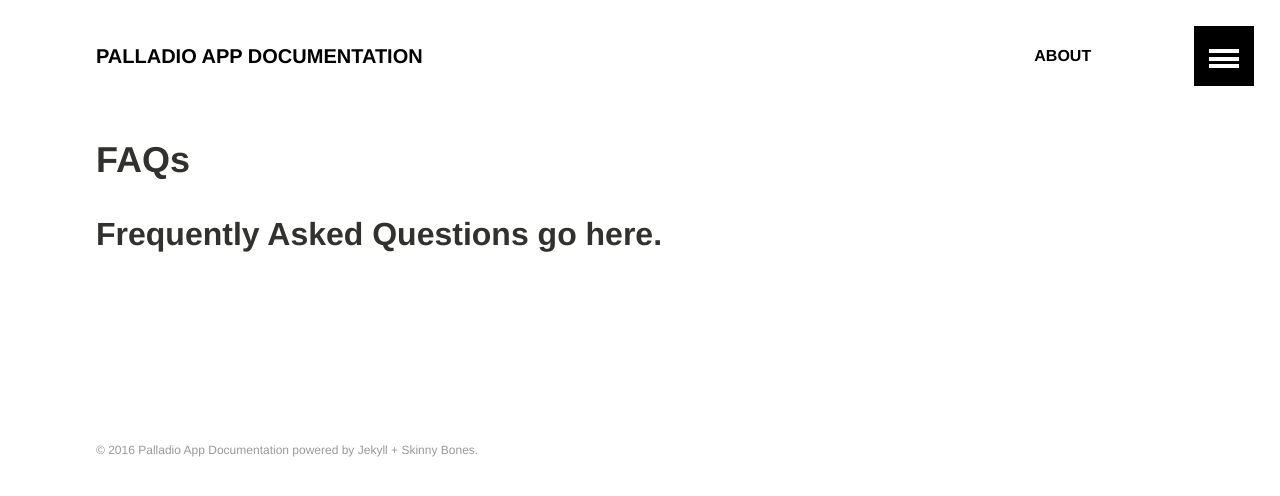
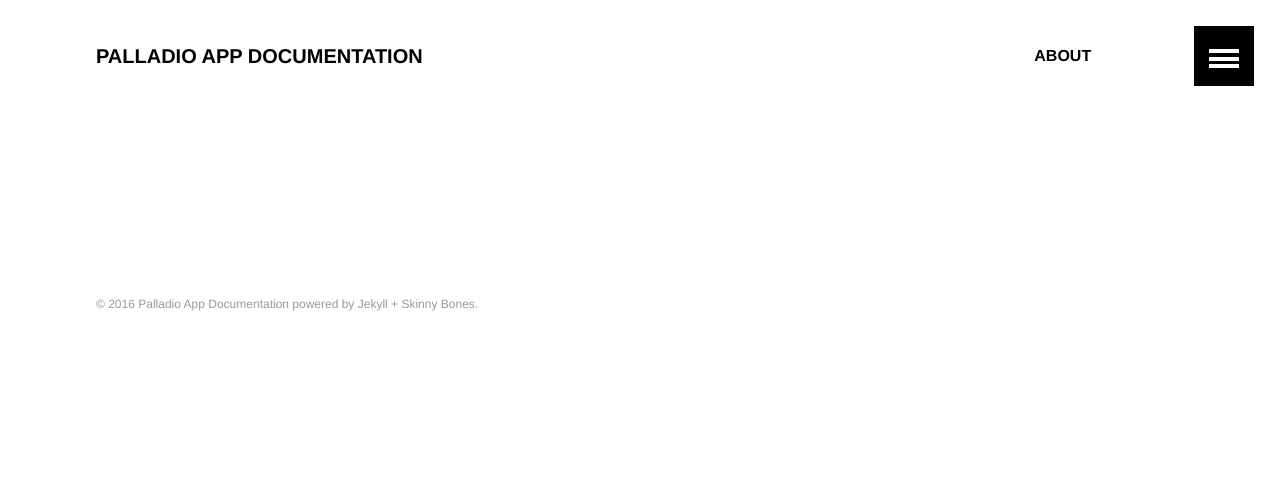
Before and after one commit to humanitiesplusdesign/palladio, a Jekyll site: the page built from faq/index.md, in a window 1280 px wide. Shown: the top 496 px of the page. Built offline with Jekyll 4.4.1, drawn with Linux system fonts in a browser that asks for light colours.

Commit message:
Update index.md

```diff
--- a/faq/index.md
+++ b/faq/index.md
@@ -1,11 +1,3 @@
 ---
 layout: archive
-title: FAQs
-date:
-modified:
-excerpt: Frequently Asked Questions go here.
-image:
-  feature:
-  teaser:
-  thumb:
 ---
```
